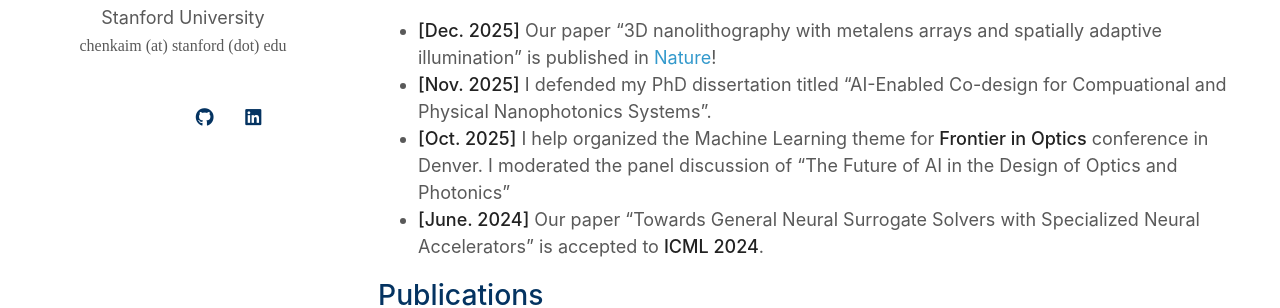
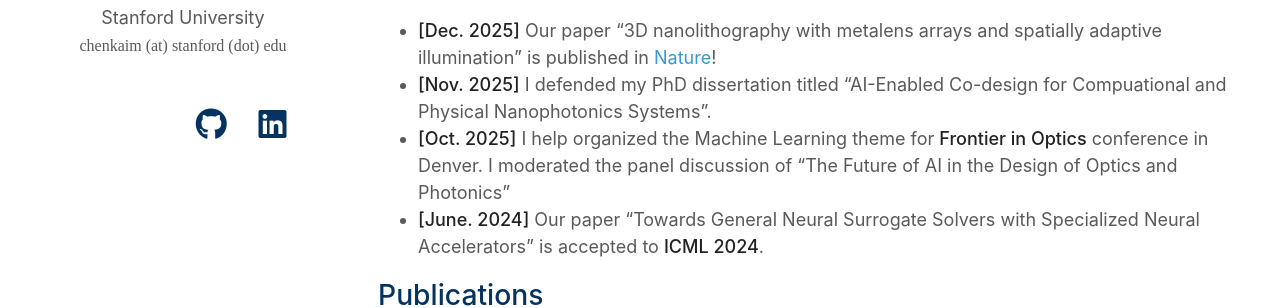
Before and after one commit to ChenkaiMao97/chenkaimao97.github.io, a Jekyll site: the page built from index.md, in a window 1280 px wide. Shown: the part 456-764 px from the top of the page. Built offline with Jekyll 4.4.1, drawn with Linux system fonts in a browser that asks for light colours; a style sheet for code colours, icons or effects is not loaded.

Commit message:
image and icon sizes

```diff
--- a/_layouts/homepage.html
+++ b/_layouts/homepage.html
@@ -62,13 +62,13 @@
         <div class="social-icons">
         {% if site.google_scholar %}
         <a style="margin: 0 5px 0 0" href="{{ site.google_scholar }}">
-          <i class="ai ai-google-scholar" style="font-size:1.2rem"></i>
+          <i class="ai ai-google-scholar" style="font-size:2rem"></i>
         </a>
         {% endif %}
 
         {% if site.cv_link %}
         <a style="margin: 0 5px 0 0" href="{{ site.cv_link }}">
-          <i class="ai ai-cv" style="font-size:1.3rem;"></i>
+          <i class="ai ai-cv" style="font-size:2rem;"></i>
         </a>
         {% endif %}
 
--- a/_sass/minimal-light.scss
+++ b/_sass/minimal-light.scss
@@ -4,13 +4,13 @@
 
 .social-icons a{
   display:inline-block;
-  height:2.4rem;
-  width:2.4rem;
+  height:3.2rem;
+  width:3.2rem;
   background-color:transparent;
   color:#043361!important;
   border-radius:100%;
   text-align:center;
-  font-size:1.15rem;
+  font-size:2rem;
   line-height:2.5rem;
   margin-right:1rem}
 
@@ -280,7 +280,7 @@ a:hover {
 
 @media (prefers-color-scheme: dark) {
   a {
-    color:rgb(62, 183, 240);
+    color:rgb(255, 255, 255);
   }
 }
 
@@ -500,8 +500,8 @@ footer {
 
    .image.avatar img {
         border-radius: 100%;
-        width: 117px;
-        padding:20px;
+        width: 250px;
+        padding:10px;
       }
   #head1o2 {
     visibility: hidden;
```
